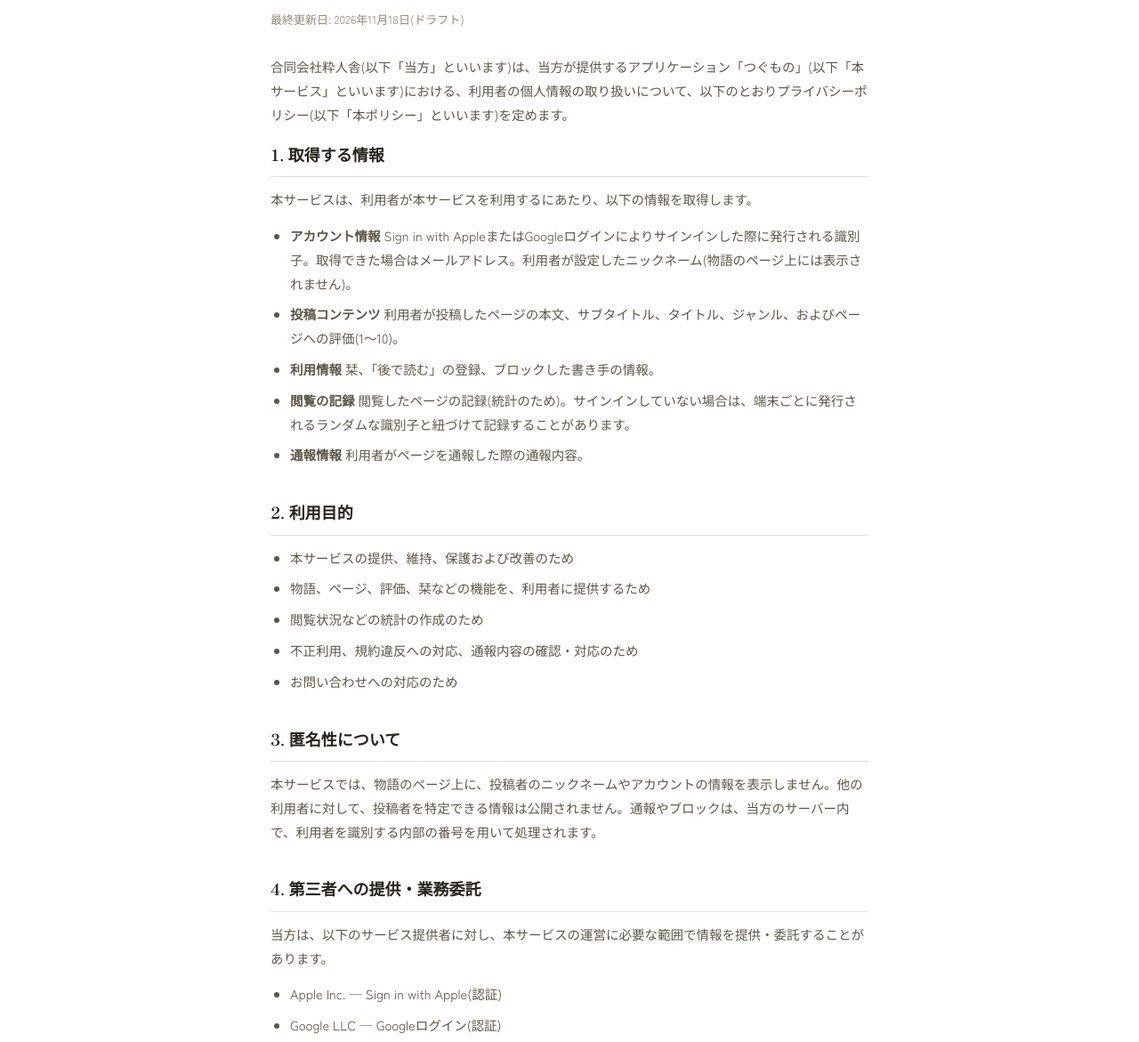
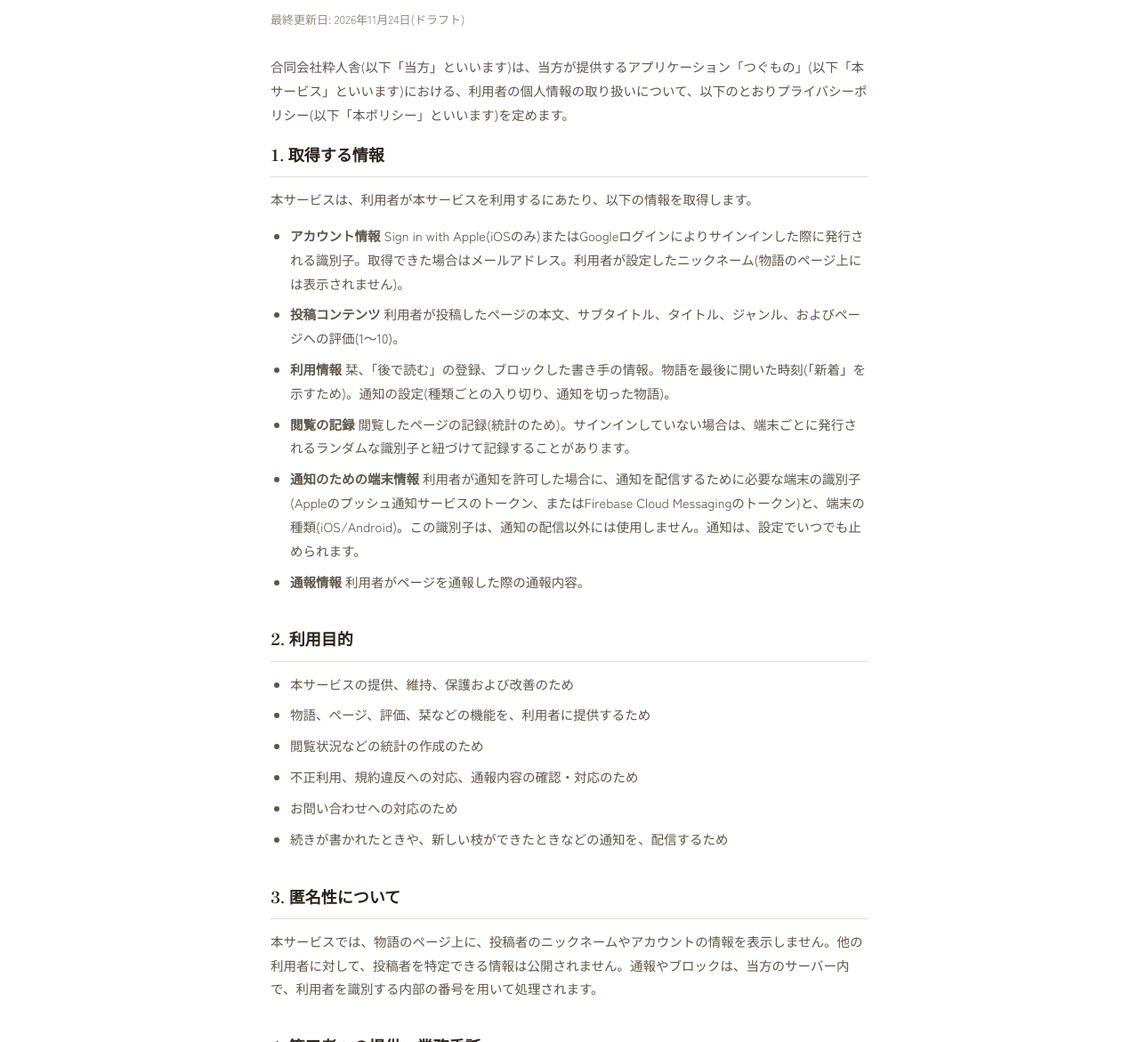
Before and after one commit to pintalk-service/pintalk-web, a plain HTML site: page weavely/privacy.html in a window 1280 px wide. Shown: the part 114-1285 px from the top of the page at 89% size. Drawn offline with Linux system fonts and the light colour scheme.

Commit message:
つぐもの: プライバシーポリシーに通知(APNs/FCM)の記載を追加
Co-Authored-By: Claude Sonnet 5.5 <noreply@anthropic.com>

```diff
--- a/weavely/privacy.html
+++ b/weavely/privacy.html
@@ -107,21 +107,21 @@
 <div class="navlinks"><a href="index.html">つぐもの</a><a class="current" href="privacy.html">プライバシーポリシー</a><a href="terms.html">利用規約</a><a href="support.html">サポート</a><a href="account-deletion.html">アカウントと個人情報の削除</a></div></div></nav>
 <main class="wrap">
 <h1>プライバシーポリシー</h1>
-<div class="updated">最終更新日: 2026年11月18日(ドラフト)</div>
+<div class="updated">最終更新日: 2026年11月24日(ドラフト)</div>
 <p>合同会社粋人舎(以下「当方」といいます)は、当方が提供するアプリケーション「つぐもの」(以下「本サービス」といいます)における、利用者の個人情報の取り扱いについて、以下のとおりプライバシーポリシー(以下「本ポリシー」といいます)を定めます。</p><h2>1. 取得する情報</h2>
 <p>本サービスは、利用者が本サービスを利用するにあたり、以下の情報を取得します。</p>
-<ul><li><b>アカウント情報</b> Sign in with AppleまたはGoogleログインによりサインインした際に発行される識別子。取得できた場合はメールアドレス。利用者が設定したニックネーム(物語のページ上には表示されません)。</li><li><b>投稿コンテンツ</b> 利用者が投稿したページの本文、サブタイトル、タイトル、ジャンル、およびページへの評価(1〜10)。</li><li><b>利用情報</b> 栞、「後で読む」の登録、ブロックした書き手の情報。</li><li><b>閲覧の記録</b> 閲覧したページの記録(統計のため)。サインインしていない場合は、端末ごとに発行されるランダムな識別子と紐づけて記録することがあります。</li><li><b>通報情報</b> 利用者がページを通報した際の通報内容。</li></ul>
+<ul><li><b>アカウント情報</b> Sign in with Apple(iOSのみ)またはGoogleログインによりサインインした際に発行される識別子。取得できた場合はメールアドレス。利用者が設定したニックネーム(物語のページ上には表示されません)。</li><li><b>投稿コンテンツ</b> 利用者が投稿したページの本文、サブタイトル、タイトル、ジャンル、およびページへの評価(1〜10)。</li><li><b>利用情報</b> 栞、「後で読む」の登録、ブロックした書き手の情報。物語を最後に開いた時刻(「新着」を示すため)。通知の設定(種類ごとの入り切り、通知を切った物語)。</li><li><b>閲覧の記録</b> 閲覧したページの記録(統計のため)。サインインしていない場合は、端末ごとに発行されるランダムな識別子と紐づけて記録することがあります。</li><li><b>通知のための端末情報</b> 利用者が通知を許可した場合に、通知を配信するために必要な端末の識別子(Appleのプッシュ通知サービスのトークン、またはFirebase Cloud Messagingのトークン)と、端末の種類(iOS/Android)。この識別子は、通知の配信以外には使用しません。通知は、設定でいつでも止められます。</li><li><b>通報情報</b> 利用者がページを通報した際の通報内容。</li></ul>
 <h2>2. 利用目的</h2>
-<ul><li>本サービスの提供、維持、保護および改善のため</li><li>物語、ページ、評価、栞などの機能を、利用者に提供するため</li><li>閲覧状況などの統計の作成のため</li><li>不正利用、規約違反への対応、通報内容の確認・対応のため</li><li>お問い合わせへの対応のため</li></ul>
+<ul><li>本サービスの提供、維持、保護および改善のため</li><li>物語、ページ、評価、栞などの機能を、利用者に提供するため</li><li>閲覧状況などの統計の作成のため</li><li>不正利用、規約違反への対応、通報内容の確認・対応のため</li><li>お問い合わせへの対応のため</li><li>続きが書かれたときや、新しい枝ができたときなどの通知を、配信するため</li></ul>
 <h2>3. 匿名性について</h2>
 <p>本サービスでは、物語のページ上に、投稿者のニックネームやアカウントの情報を表示しません。他の利用者に対して、投稿者を特定できる情報は公開されません。通報やブロックは、当方のサーバー内で、利用者を識別する内部の番号を用いて処理されます。</p>
 <h2>4. 第三者への提供・業務委託</h2>
 <p>当方は、以下のサービス提供者に対し、本サービスの運営に必要な範囲で情報を提供・委託することがあります。</p>
-<ul><li>Apple Inc. — Sign in with Apple(認証)</li><li>Google LLC — Googleログイン(認証)</li><li>Amazon Web Services, Inc. — サーバーおよびデータベースの運用(投稿コンテンツや利用者の情報の保管)</li></ul>
+<ul><li>Apple Inc. — Sign in with Apple(認証)、Appleプッシュ通知サービス(iOS端末への通知の配信)</li><li>Google LLC — Googleログイン(認証)、Firebase Cloud Messaging(Android端末への通知の配信)</li><li>Amazon Web Services, Inc. — サーバー、データベース、およびメールの送信の運用(投稿コンテンツや利用者の情報の保管)</li></ul>
 <p>これらの提供先には、利用目的の達成に必要な範囲でのみ情報を提供し、目的外利用がないよう管理します。法令に基づく場合を除き、上記以外の第三者に個人情報を提供しません。</p>
 <h2>5. 情報の保存期間・退会時の取り扱い</h2>
 <p>利用者が退会した場合、以下の情報を消去または匿名化します。</p>
-<ul><li>メールアドレス、Apple・Googleのアカウント識別子の消去(以後、そのアカウントではサインインできません)</li><li>ニックネームの匿名化</li><li>栞と「後で読む」の削除</li></ul>
+<ul><li>メールアドレス、Apple・Googleのアカウント識別子の消去(以後、そのアカウントではサインインできません)</li><li>ニックネームの匿名化</li><li>栞と「後で読む」の削除</li><li>通知のための端末情報、通知の設定、物語を最後に開いた時刻の削除</li></ul>
 <p>一方、投稿済みのページと、その評価は、他の利用者が続きを書いた物語の木を保つため、退会後も残ります。投稿者を特定できる情報は、上記のとおり消去されます。投稿済みのページの削除をご希望の場合は、アカウントと個人情報の削除のページに記載の方法でご依頼ください。法令等で保存が求められる情報は、定められた期間保存します。</p>
 <h2>6. 利用者の権利</h2>
 <p>利用者は、当方が保有する自己の個人情報について、開示・訂正・削除等を求めることができます。ご希望の場合は、下記のお問い合わせ先までご連絡ください。</p>
```
